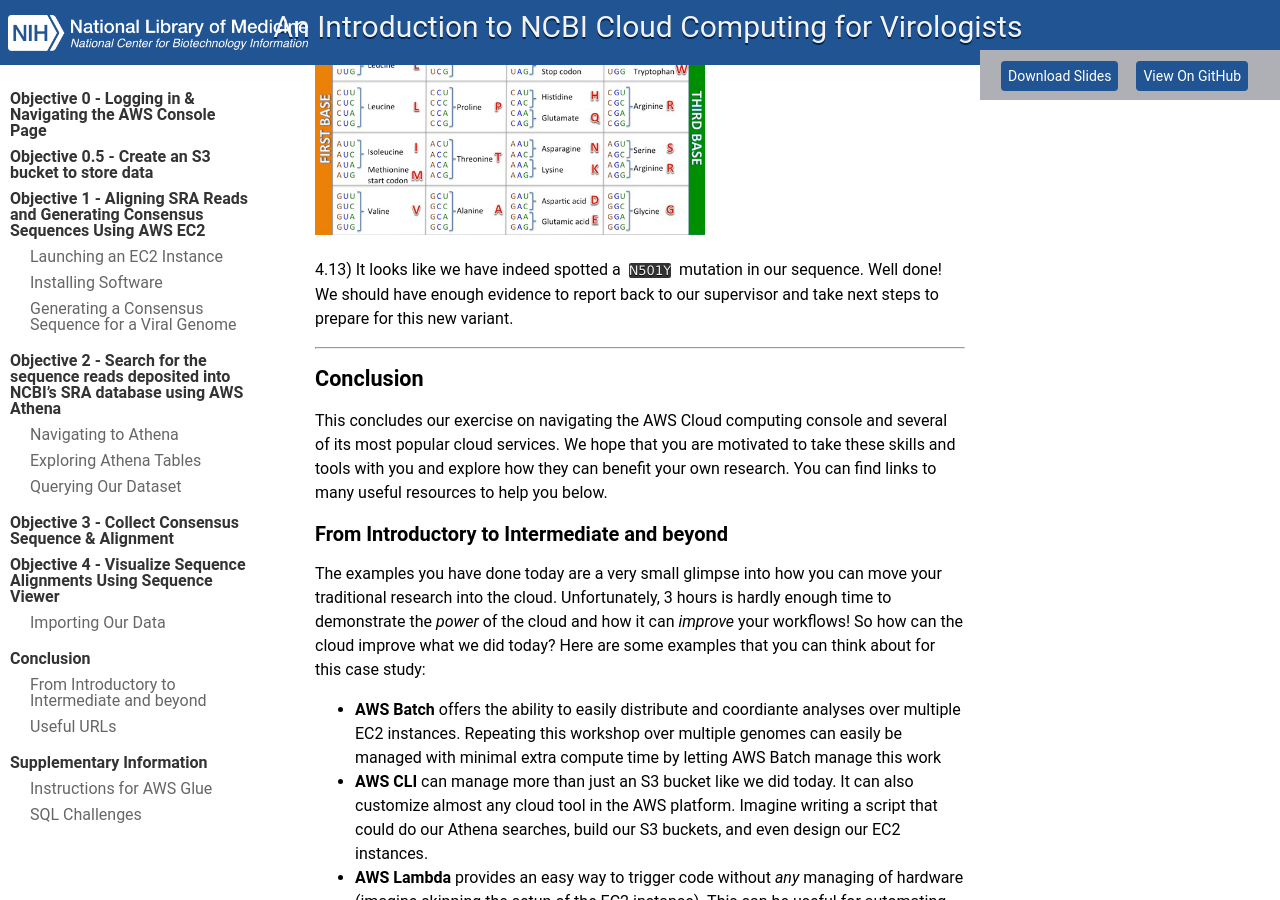
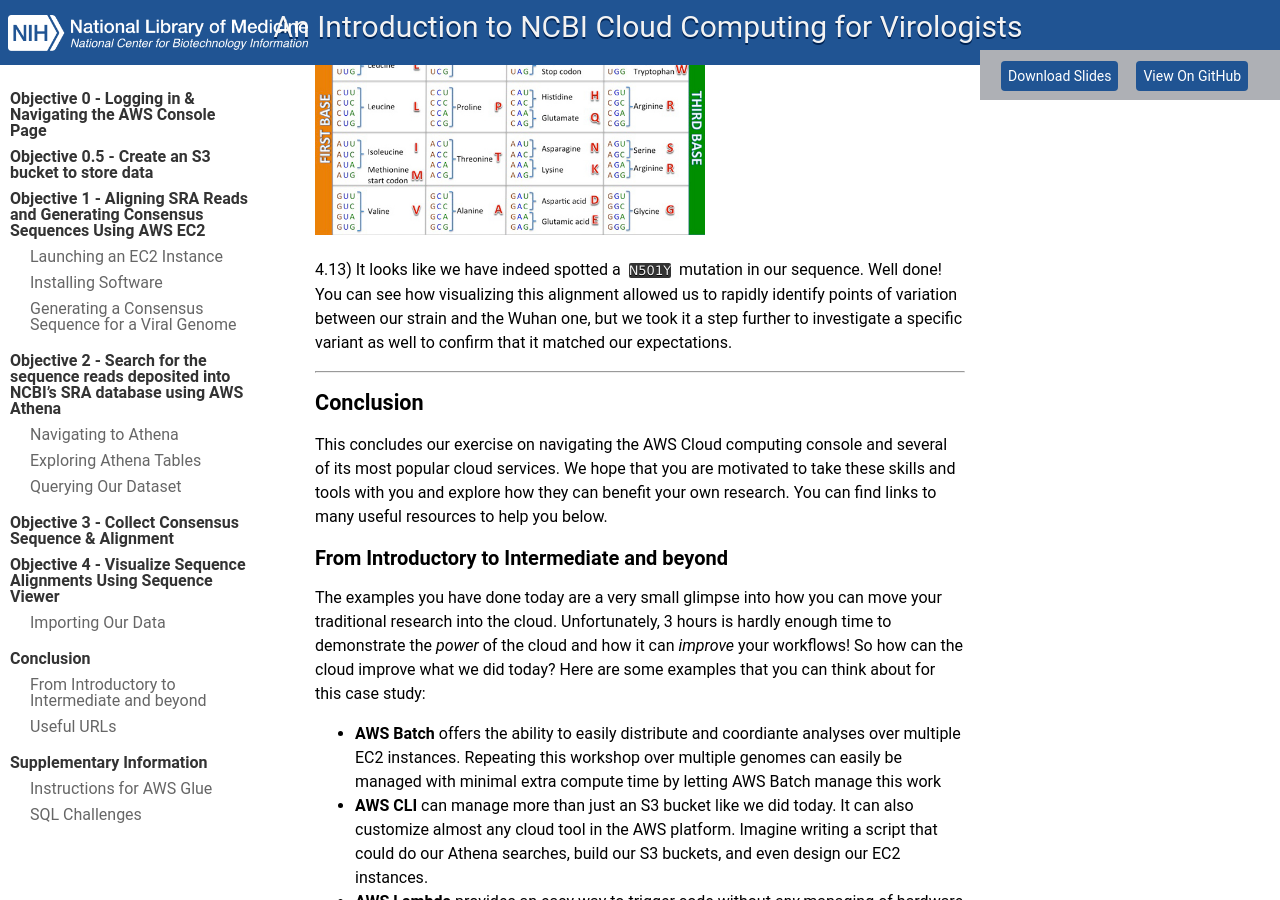
Before and after one commit to parkcoj/Intro-to-NCBI-Cloud-Computing-Virologists, a Jekyll site: the page built from index.md, in a window 1280 px wide and 900 px high, scrolled down 23754 px. Built offline with Jekyll 4.4.1, drawn with Linux system fonts in a browser that asks for light colours; our own code applies the rules of GitHub Pages for plain Markdown files; some of the changed text lies outside the part shown.

Commit message:
Update index.md

```diff
--- a/index.md
+++ b/index.md
@@ -463,7 +463,7 @@ which gives us **23,063 bases**. Let's use this to jump to the correct position
 
 ![codon_table](doc_images/codon_table.jpg){:width="60%"}
 
-4.13) It looks like we have indeed spotted a `N501Y` mutation in our sequence. Well done! We should have enough evidence to report back to our supervisor and take next steps to prepare for this new variant.
+4.13) It looks like we have indeed spotted a `N501Y` mutation in our sequence. Well done! You can see how visualizing this alignment allowed us to rapidly identify points of variation between our strain and the Wuhan one, but we took it a step further to investigate a specific variant as well to confirm that it matched our expectations.
 
 ---
 
```
Also changed, not shown: other parts of index.md (+2 -2 lines).
